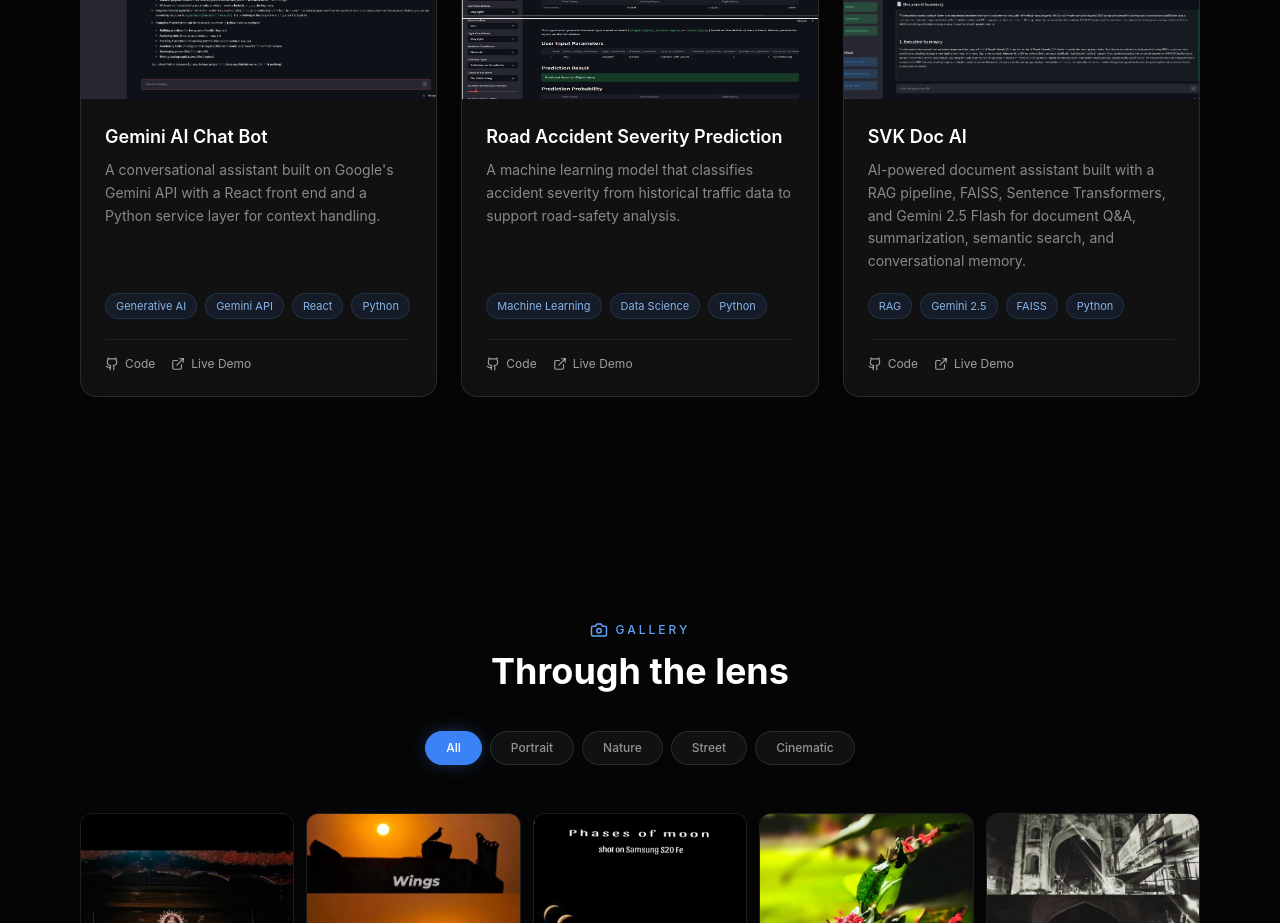
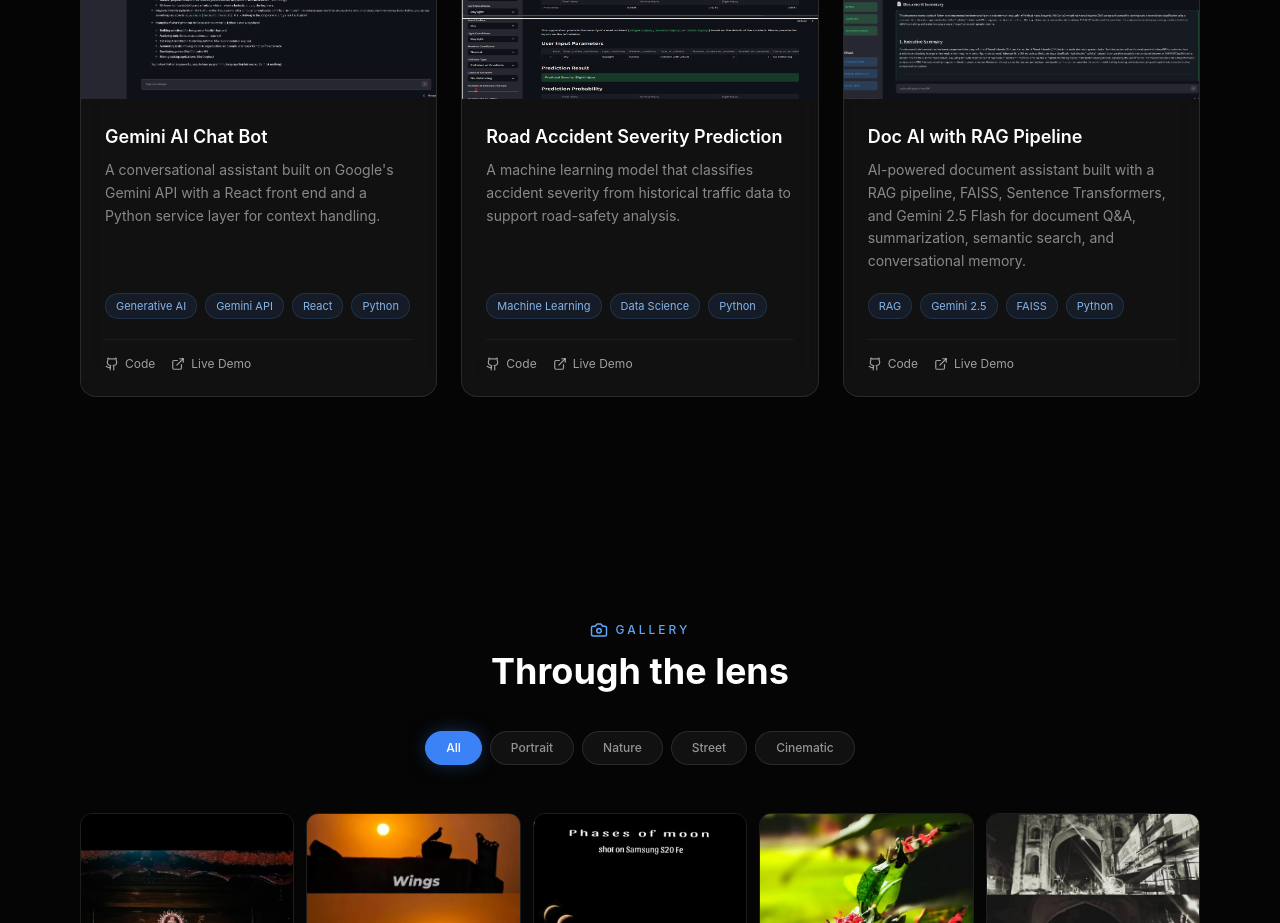
Before and after one commit to svk-19/vamshi-portfolio, a React (Vite) app: page / in a window 1280 px wide. Shown: the part 2760-3683 px from the top of the page. Built offline with nearby package versions, Linux system fonts and the light colour scheme.

Commit message:
changed project name of doc ai

```diff
--- a/src/App.jsx
+++ b/src/App.jsx
@@ -64,7 +64,7 @@ const PROJECTS = [
     color: "from-indigo-500/20 to-blue-500/10",
   },
   {
-    title: "SVK Doc AI",
+    title: "Doc AI with RAG Pipeline",
     desc: "AI-powered document assistant built with a RAG pipeline, FAISS, Sentence Transformers, and Gemini 2.5 Flash for document Q&A, summarization, semantic search, and conversational memory.",
     tags: ["RAG", "Gemini 2.5", "FAISS", "Python"],
     image: "/projects/svk-docai.jpg",
```
